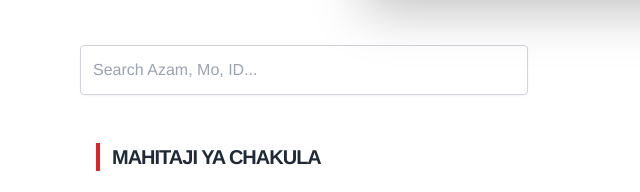
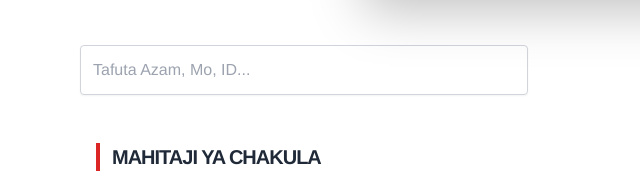
Before and after one commit to dennis25518/Simba-Express, a plain HTML site: page index.html in a window 1280 px wide. Shown: the part 560-752 px from the top of the page, 0-640 px from the left. Drawn offline with nearby package versions, Linux system fonts and the light colour scheme.

Commit message:
Feature update homepage design
Update index.html with new layout adjustments and styling improvements

```diff
--- a/index.html
+++ b/index.html
@@ -168,7 +168,7 @@
     <section class="container mx-auto mt-12 px-4 max-w-6xl">
         <div class="flex flex-col md:flex-row md:items-center justify-between gap-4 mb-8">
             <div class="relative flex-grow max-w-md">
-                <input type="text" id="product-search" onkeyup="filterProducts()" placeholder="Search Azam, Mo, ID..."
+                <input type="text" id="product-search" onkeyup="filterProducts()" placeholder="Tafuta Azam, Mo, ID..."
                        class="w-full p-3 pl-10 border border-gray-300 rounded focus:ring-2 focus:ring-red-600 outline-none shadow-sm">
                 <span class="absolute left-3 top-3 text-gray-400"></span>
             </div>
```
